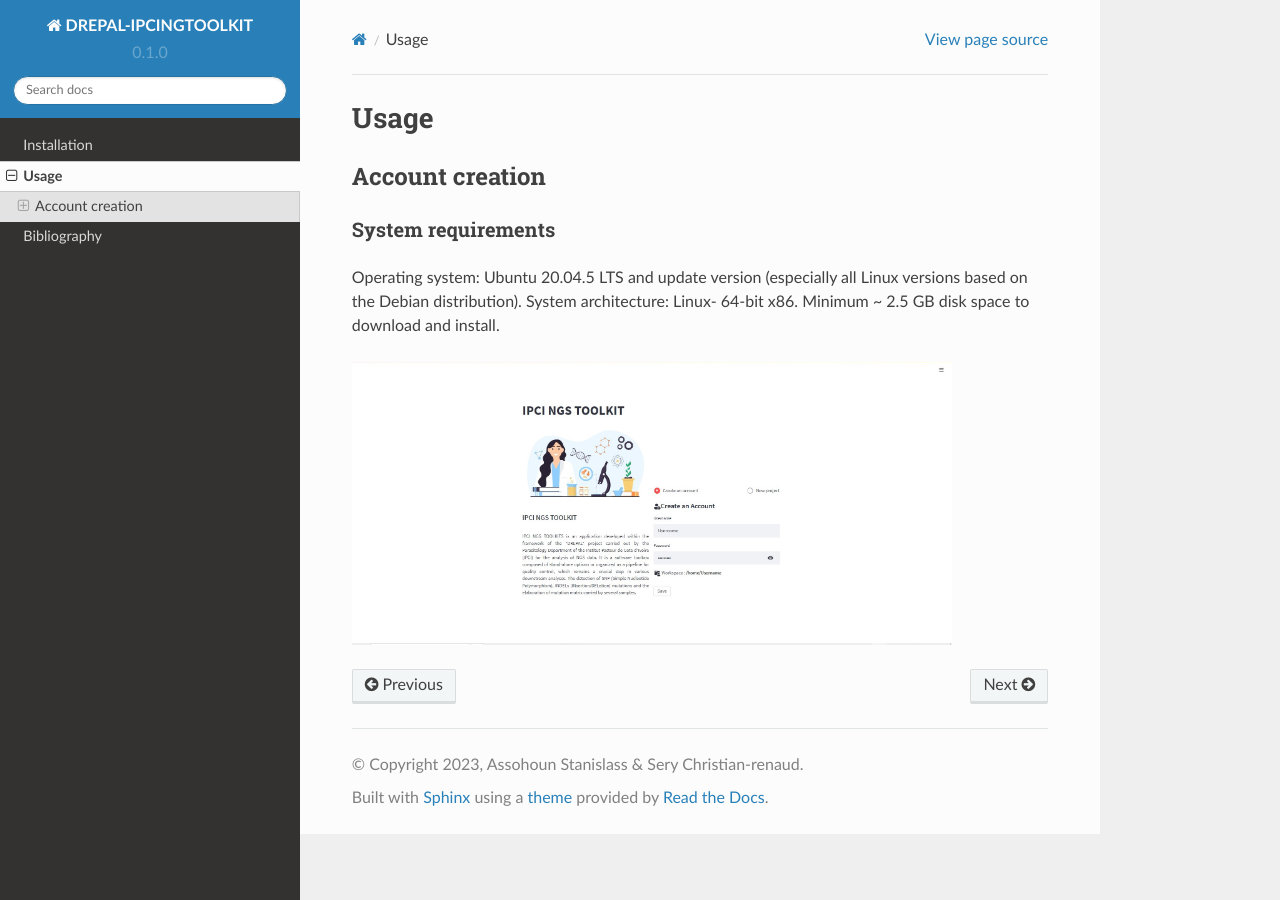
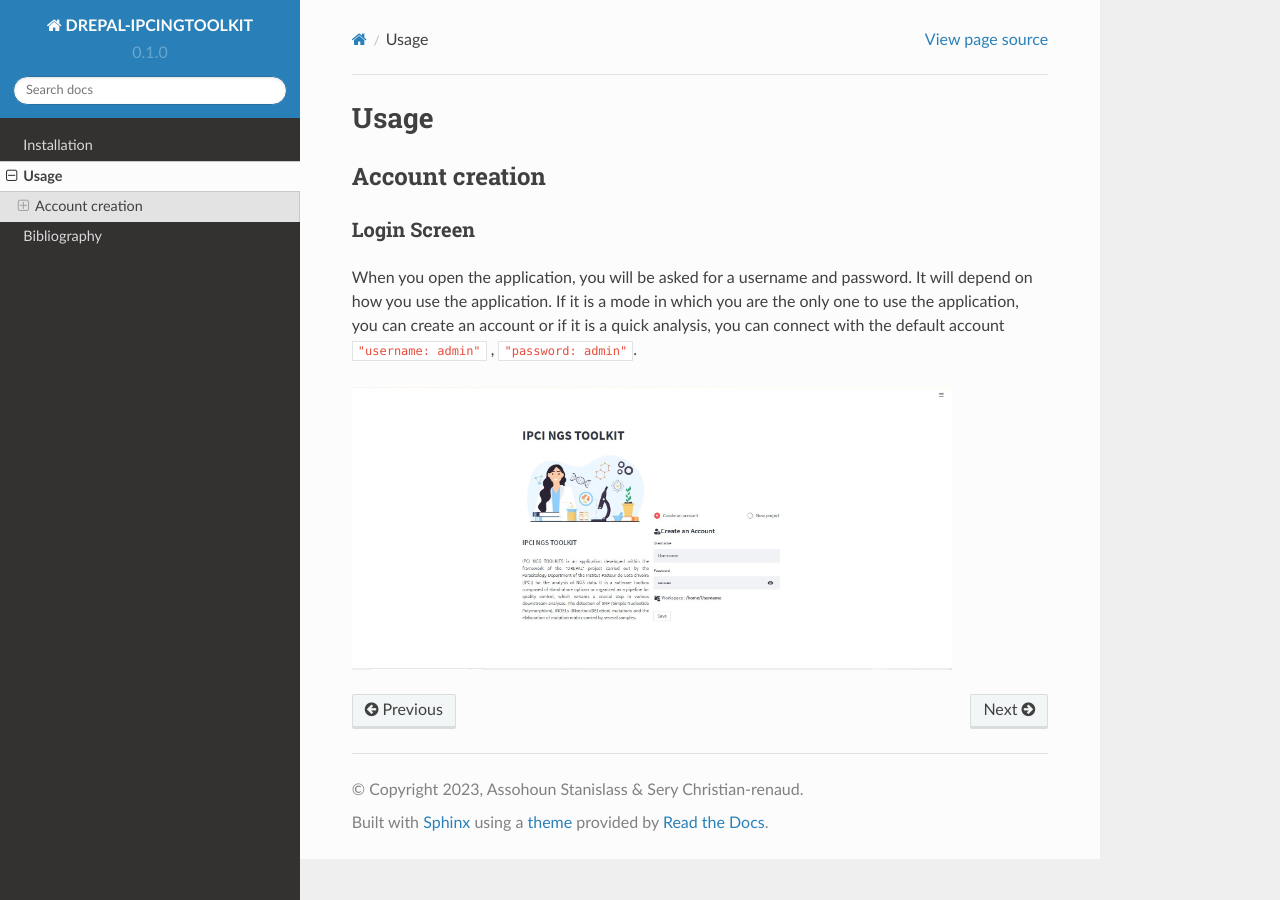
Before and after one commit to rezar12/DREPAL-IPCITOOLSKIT-DOC, a Sphinx documentation site: the page built from docs/source/Usage.rst, in a window 1280 px wide. Built offline with Sphinx 7.4.7 and the Read the Docs theme 2.0.0, drawn with Linux system fonts in a browser that asks for light colours.

Commit message:
Update Usage.rst

```diff
--- a/docs/source/Usage.rst
+++ b/docs/source/Usage.rst
@@ -5,12 +5,10 @@ Usage
 
 Account creation
 ----------------
-System requirements
-~~~~~~~~~~~~~~~~~~~~
+Login Screen
+~~~~~~~~~~~~
+When you open the application, you will be asked for a username and password. It will depend on how you use the application. If it is a mode in which you are the only one to use the application, you can create an account or if it is a quick analysis, you can connect with the default account ``"username: admin"`` , ``"password: admin"``.
 
-Operating system: Ubuntu 20.04.5 LTS and update version (especially all Linux versions based on the Debian distribution).
-System architecture: Linux- 64-bit x86.
-Minimum ~ 2.5 GB disk space to download and install.
 
 .. image:: Images/SharedScreenshot.jpg
   :width: 600
```
